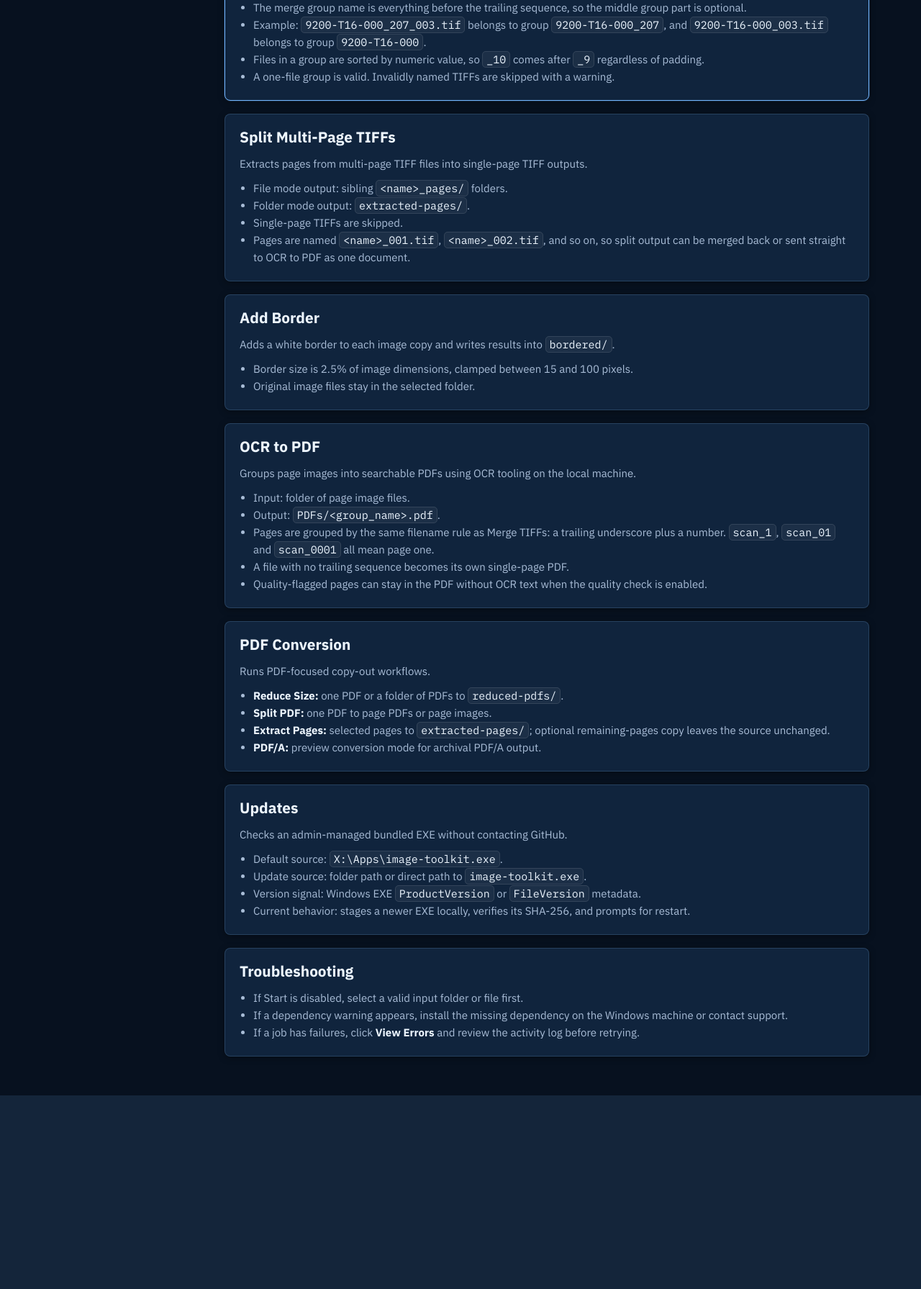
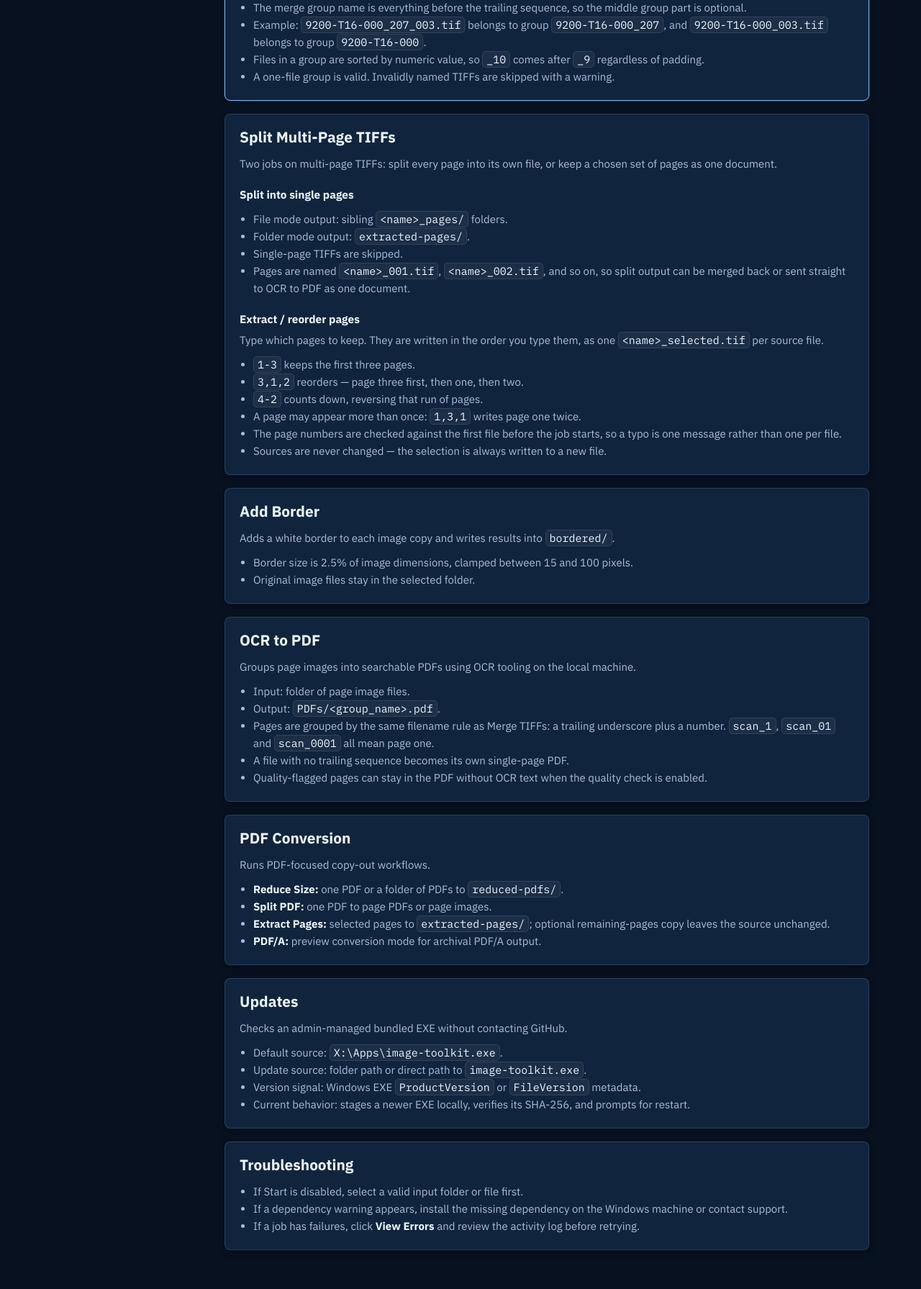
Before and after one commit to snyderb-de/DPA-Image-Toolkit, a Flask app: page /manual in a window 1280 px wide. Shown: the part 859-2650 px from the top of the page at 72% size. Before the commit the page ends 2381 px from the top, so only its background shows below. Run offline with Flask 3, Linux system fonts and the light colour scheme; some libraries are stand-ins or nearby versions.

Commit message:
Expose page extraction in the Split panel and document it
An operation selector picks between splitting into single pages and
extracting or reordering a chosen set, with the page-spec field shown only
for the latter. It follows the existing mode-toggle control rather than
introducing a new style.

Manual and dashboard describe both jobs, including that pages come out in
the order they are typed and that sources are never changed. The manual's
h3 rule had no top margin, which had not mattered until now because no
section used one.

Co-Authored-By: Claude Opus 5 <noreply@anthropic.com>

```diff
--- a/docs/index.html
+++ b/docs/index.html
@@ -491,10 +491,10 @@
             <div class="tc-icon">⇵</div>
             <div>
               <div class="tc-name">Split TIFFs</div>
-              <div class="tc-sub">Extracts each page of a multi-page TIFF into individual single-page files. Single-page TIFFs are skipped.</div>
+              <div class="tc-sub">Extracts each page of a multi-page TIFF into individual single-page files, or pulls out a chosen set of pages as one document. Single-page TIFFs are skipped when splitting.</div>
             </div>
           </div>
-          <div class="tc-io"><strong>In:</strong> TIFF files or folder &nbsp;·&nbsp; <strong>Out:</strong> <code>extracted-pages/</code></div>
+          <div class="tc-io"><strong>In:</strong> TIFF files or folder &nbsp;·&nbsp; <strong>Out:</strong> <code>extracted-pages/</code> &nbsp;·&nbsp; <strong>Pages:</strong> <code>1-3</code>, <code>3,1,2</code>, <code>4-2</code></div>
         </div>
 
         <div class="tool-card">
--- a/web/static/manual.css
+++ b/web/static/manual.css
@@ -175,6 +175,7 @@ h2 {
 }
 
 h3 {
+  margin-top: 18px;
   margin-bottom: 6px;
   font-size: 0.96rem;
 }
--- a/web/templates/manual.html
+++ b/web/templates/manual.html
@@ -90,12 +90,25 @@
 
     <section class="manual-section" id="split-tiffs">
       <h2>Split Multi-Page TIFFs</h2>
-      <p>Extracts pages from multi-page TIFF files into single-page TIFF outputs.</p>
+      <p>Two jobs on multi-page TIFFs: split every page into its own file, or keep a chosen set of pages as one document.</p>
+
+      <h3>Split into single pages</h3>
       <ul>
         <li>File mode output: sibling <code>&lt;name&gt;_pages/</code> folders.</li>
         <li>Folder mode output: <code>extracted-pages/</code>.</li>
         <li>Single-page TIFFs are skipped.</li>
         <li>Pages are named <code>&lt;name&gt;_001.tif</code>, <code>&lt;name&gt;_002.tif</code>, and so on, so split output can be merged back or sent straight to OCR to PDF as one document.</li>
+      </ul>
+
+      <h3>Extract / reorder pages</h3>
+      <p>Type which pages to keep. They are written in the order you type them, as one <code>&lt;name&gt;_selected.tif</code> per source file.</p>
+      <ul>
+        <li><code>1-3</code> keeps the first three pages.</li>
+        <li><code>3,1,2</code> reorders — page three first, then one, then two.</li>
+        <li><code>4-2</code> counts down, reversing that run of pages.</li>
+        <li>A page may appear more than once: <code>1,3,1</code> writes page one twice.</li>
+        <li>The page numbers are checked against the first file before the job starts, so a typo is one message rather than one per file.</li>
+        <li>Sources are never changed — the selection is always written to a new file.</li>
       </ul>
     </section>
 
```
Also changed, not shown: TODO.md (+2 -1 lines), web/static/app.js (+13 -0 lines), web/templates/index.html (+18 -0 lines).
